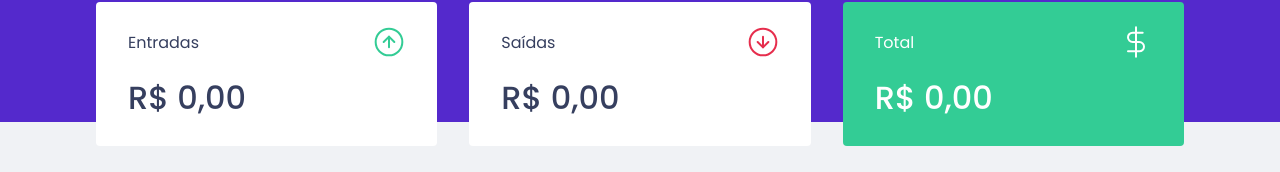
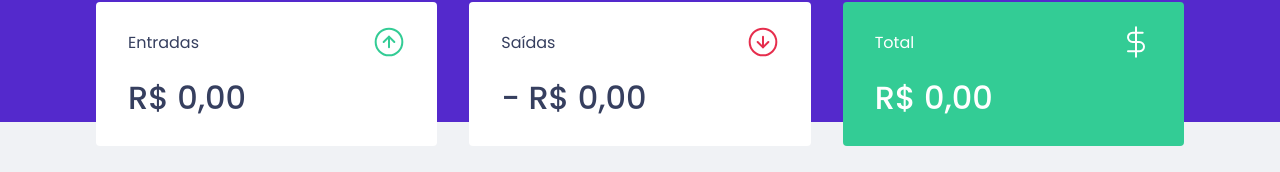
Before and after one commit to rickson-simoes/chapter02P01-Financial-App, a React (Create React App) app: page / in a window 1280 px wide. Shown: the part 150-322 px from the top of the page. Built offline with nearby package versions, Linux system fonts and the light colour scheme; no server answers; what miragejs would draw is missing.

Commit message:
:wrench: :hammer: Calculando resumo - melhoria de sumario

```diff
--- a/src/components/Summary/index.tsx
+++ b/src/components/Summary/index.tsx
@@ -17,18 +17,35 @@ import { Container } from "./styles";
 //   )
 // }
 
+interface ISummaryTypes {
+  income: number;
+  outcome: number;
+  readonly total: number;
+}
+
 export function Summary() {
   const { transactions } = useContext(TransactionsContext);
 
-  const income = transactions.filter(transactions => transactions.type === "deposit").reduce((acc , transaction) => {
-    return acc + transaction.value
-  }, 0);
+  const summary: ISummaryTypes = transactions.reduce((acc, transaction) => {
+    switch (transaction.type) {
+      case "deposit": {
+        acc.income += transaction.value
+      break;
+      }
+      case "withdraw": {
+        acc.outcome += transaction.value
+      break;
+      }
+    }
 
-  const outcome = transactions.filter(transactions => transactions.type === "withdraw").reduce((acc , transaction) => {
-    return acc + transaction.value
-  }, 0);
-
-  const total = income - outcome;
+    return acc;
+  }, {
+    income: 0,
+    outcome: 0,
+    get total(){
+      return this.income - this.outcome
+    }
+  });
 
   function repairValue(val: number){
     return Intl.NumberFormat('pt-BR', {currency: 'BRL', style: "currency"}).format(val);
@@ -42,7 +59,7 @@ export function Summary() {
           <img src={incomeImg} alt="Entradas" />
         </header>
 
-        <strong>{repairValue(income)}</strong>
+        <strong>{repairValue(summary.income)}</strong>
       </div>
 
       <div>
@@ -51,7 +68,7 @@ export function Summary() {
           <img src={outcomeImg} alt="Saídas" />
         </header>
 
-        <strong>{repairValue(outcome)}</strong>
+        <strong>- {repairValue(summary.outcome)}</strong>
       </div>
 
       <div className="highlight-background">
@@ -60,7 +77,7 @@ export function Summary() {
           <img src={totalImg} alt="Total" />
         </header>
 
-        <strong>{repairValue(total)}</strong>
+        <strong>{repairValue(summary.total)}</strong>
       </div>
     </Container>
   )
```
